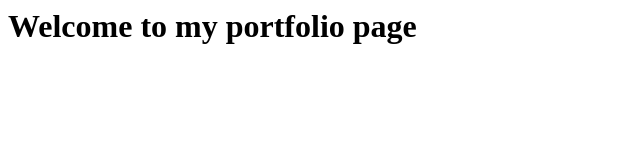
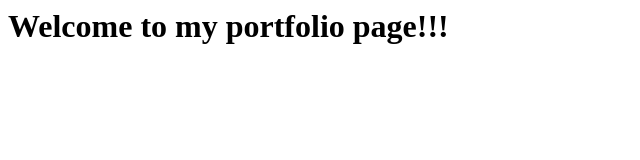
Before and after one commit to ADJJH/ADJJH.github.io, a plain HTML site: page index.html in a window 1280 px wide. Shown: the full height of the page, 0-640 px from the left. Drawn offline with Linux system fonts and the light colour scheme.

Commit message:
index modified

```diff
--- a/index.html
+++ b/index.html
@@ -1 +1 @@
-<h1> Welcome to my portfolio page </h1>
+<h1> Welcome to my portfolio page!!! </h1>
```
